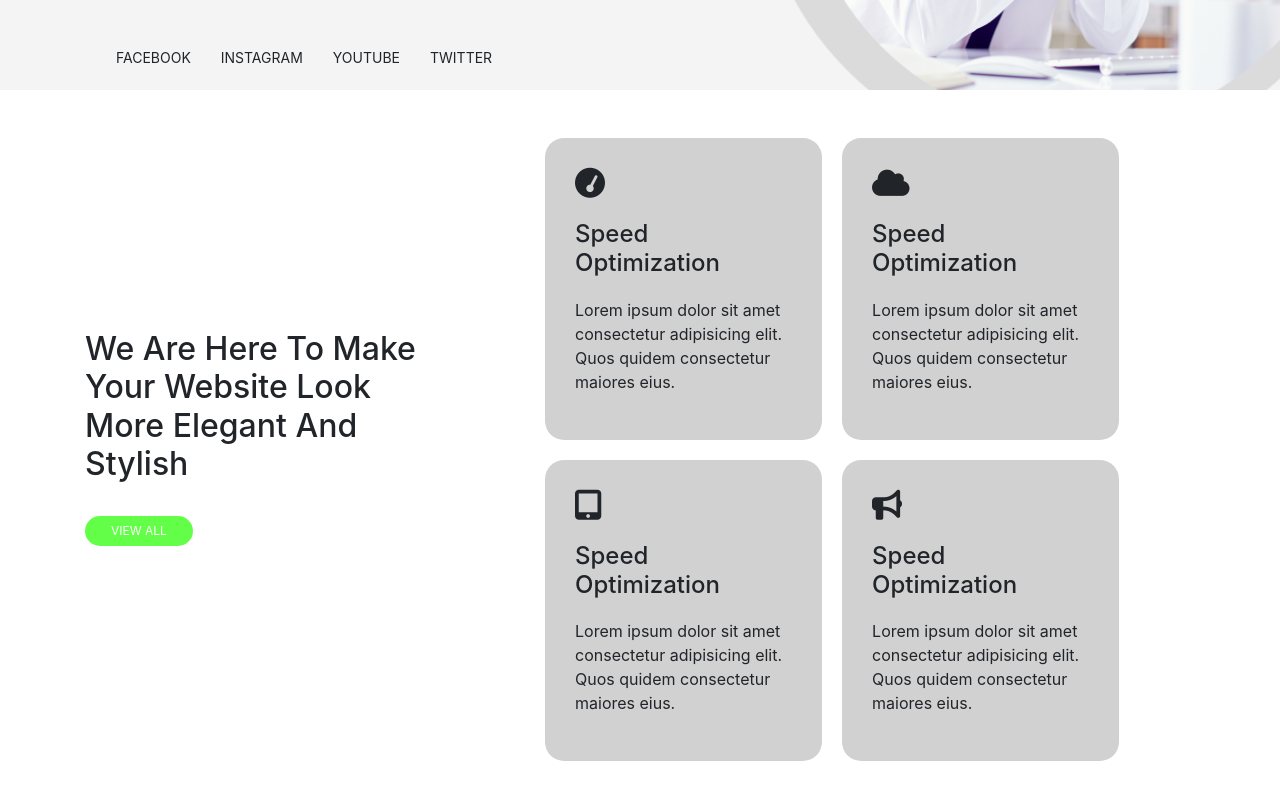
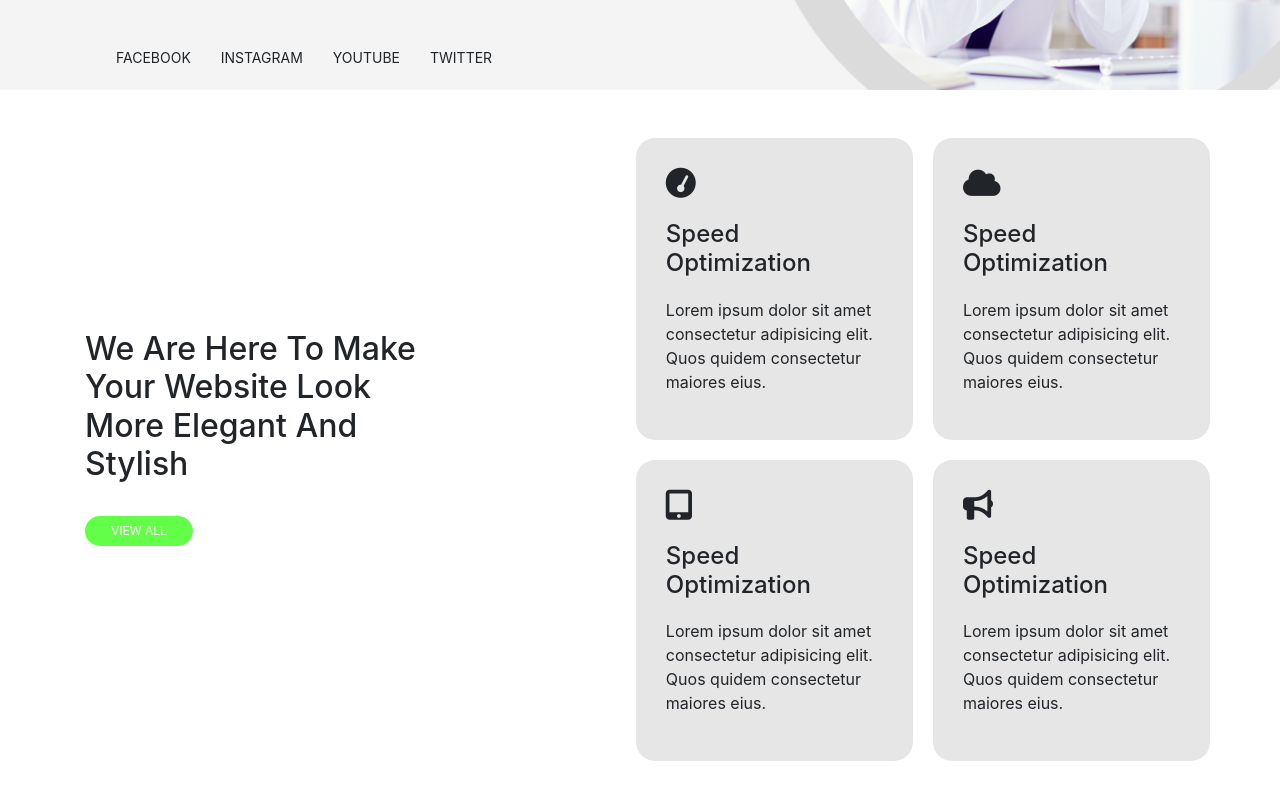
Before and after one commit to Onda-dev/proj-html-vuejs, a Vue app: page / in a window 1280 px wide. Shown: the part 508-1308 px from the top of the page. Built offline with nearby package versions, Linux system fonts and the light colour scheme.

Commit message:
Introduzione fix

```diff
--- a/src/components/sections/IntroductionSection.vue
+++ b/src/components/sections/IntroductionSection.vue
@@ -11,7 +11,7 @@
                     </div>
                 </div>
                 <div class="col-7">
-                    <div class="row">
+                    <div class="row justify-content-end">
                         <div class="col-5">
                             <i class="fa-solid fa-gauge-simple-high"></i>
                             <h4>Speed Optimization</h4>
@@ -49,7 +49,7 @@ export default {
 .col-7 .row {
     gap: 1.25rem;
     .col-5 {
-        background-color: rgb(209, 209, 209);
+        background-color: rgb(230, 230, 230);
         border-radius: 1.2rem;
         h4 {
             margin: 1.25rem 0;
```
